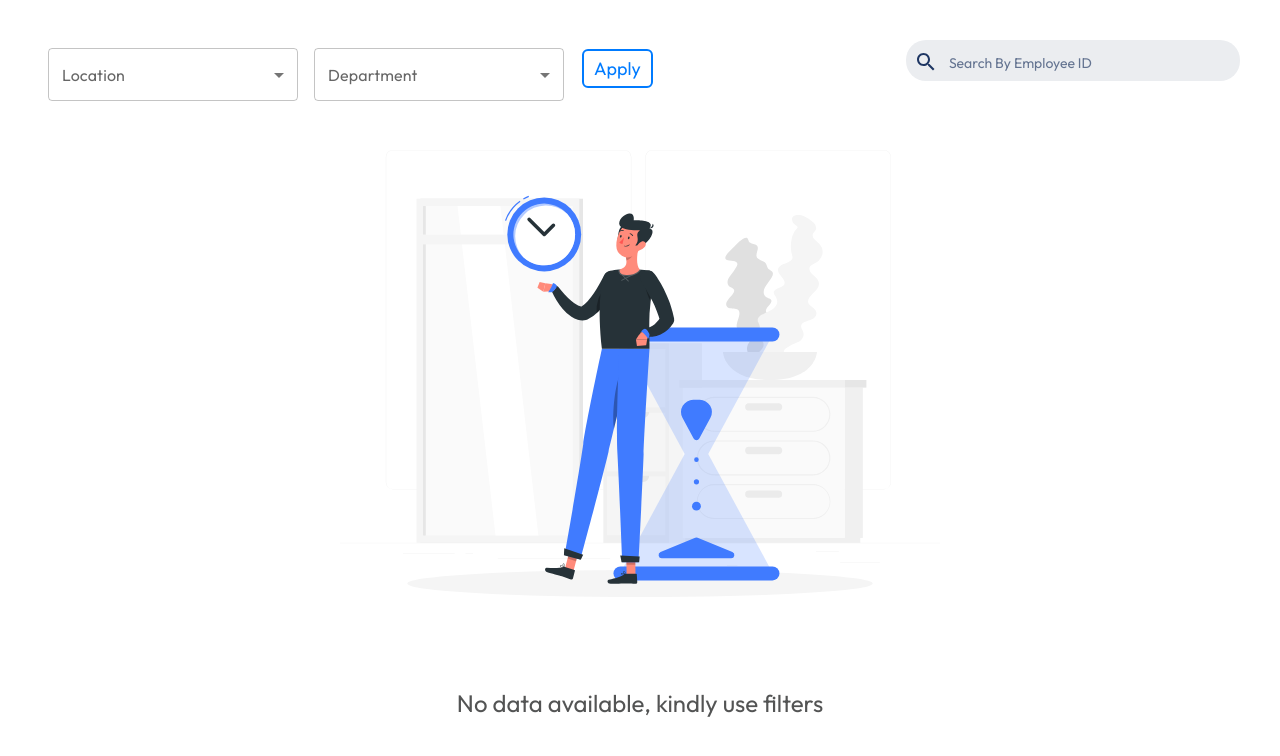
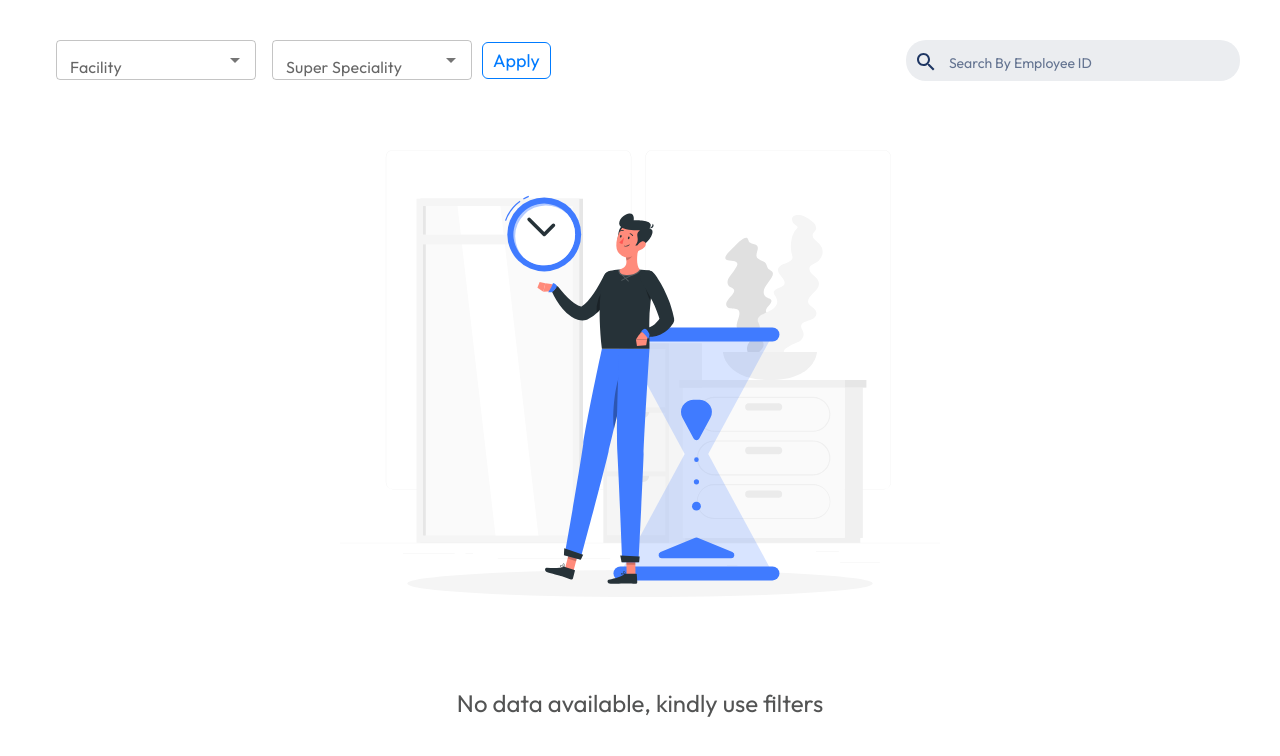
Before and after one commit to Arete-Health-Tech/organo-frontend, a React (Create React App) app: page / in a window 1280 px wide. Shown: the top 756 px of the page. Built offline with nearby package versions, Linux system fonts and the light colour scheme.

Commit message:
added functionality of serach in dropdown and update in css

```diff
--- a/package.json
+++ b/package.json
@@ -14,6 +14,7 @@
     "axios": "^1.7.9",
     "material-design-icons": "^3.0.1",
     "react": "^18.3.1",
+    "react-custom-scrollbars-2": "^4.5.0",
     "react-dom": "^18.3.1",
     "react-organizational-chart": "^2.2.1",
     "react-scripts": "5.0.1",
--- a/src/Api/api.js
+++ b/src/Api/api.js
@@ -1,11 +1,13 @@
 import axios from "axios";
 
-const baseUrl = 'http://localhost:3009/api/backend/endpoint'
+const baseUrl = 'http://localhost:3009/api/backend/endpoint/'
+// const baseUrl = 'https://organo.aretehealth.tech/'
+
 
 // Define the async function that fetches the data
 const fetchOrganoApi = async (payload) => {
     try {
-        const response = await axios.post(`${baseUrl}/getAuditComments`, payload);
+        const response = await axios.post(`${baseUrl}getAuditComments`, payload);
         return response.data;  // or return the full response if needed
     } catch (error) {
         console.error("Error fetching data:", error);
--- a/src/Components/DetailView.jsx
+++ b/src/Components/DetailView.jsx
@@ -361,7 +361,7 @@ const DetailView = ({ setDetails, details, setOpen, open, setScale }) => {
           borderTop: "1px solid rgba(0, 0, 0, 0.1) ",
           bottom: "0",
           left: "0",
-          height: "35vh",
+          height: "33vh",
           width: "72.9%",
         }}
       >
--- a/src/Components/OrgChart.jsx
+++ b/src/Components/OrgChart.jsx
@@ -1,20 +1,11 @@
+/* eslint-disable react-hooks/exhaustive-deps */
 import React, { useState, useCallback, useEffect, useRef } from "react";
 import { Tree, TreeNode } from "react-organizational-chart";
 import styles from "./style.module.css";
 import DetailView from "./DetailView";
 import DefaultScreen from "../Assets/Time management-rafiki.svg";
 import SearchIcon from "@mui/icons-material/Search";
-import {
-  Box,
-  Button,
-  FormControl,
-  InputLabel,
-  MenuItem,
-  OutlinedInput,
-  Select,
-  Stack,
-  useTheme,
-} from "@mui/material";
+import { Autocomplete, Box, Stack, TextField } from "@mui/material";
 import MailOutlineIcon from "@mui/icons-material/MailOutline";
 import PhoneAndroidIcon from "@mui/icons-material/PhoneAndroid";
 import AddIcon from "@mui/icons-material/Add";
@@ -23,50 +14,6 @@ import MenProfile from "../Assets/profile.png";
 import WomanProfile from "../Assets/woman.png";
 import OrganoApi, { searchOrganoApi } from "../Api/api";
 import { SpinnerDotted } from "spinners-react";
-
-const ITEM_HEIGHT = 48;
-const ITEM_PADDING_TOP = 8;
-const MenuProps = {
-  PaperProps: {
-    style: {
-      maxHeight: ITEM_HEIGHT * 4.5 + ITEM_PADDING_TOP,
-      width: 250,
-    },
-  },
-};
-
-function getStylesDepartment(name, department, theme) {
-  return {
-    fontWeight: department.includes(name)
-      ? theme.typography.fontWeightMedium
-      : theme.typography.fontWeightRegular,
-    fontFamily: "Outfit,sans-serif",
-  };
-}
-function getStylesSubDepartment(name, department, theme) {
-  return {
-    fontWeight: department.includes(name)
-      ? theme.typography.fontWeightMedium
-      : theme.typography.fontWeightRegular,
-    fontFamily: "Outfit,sans-serif",
-  };
-}
-function getStylesLocation(name, department, theme) {
-  return {
-    fontWeight: department.includes(name)
-      ? theme.typography.fontWeightMedium
-      : theme.typography.fontWeightRegular,
-    fontFamily: "Outfit,sans-serif",
-  };
-}
-function getStylesDesignation(name, department, theme) {
-  return {
-    fontWeight: department.includes(name)
-      ? theme.typography.fontWeightMedium
-      : theme.typography.fontWeightRegular,
-    fontFamily: "Outfit,sans-serif",
-  };
-}
 
 const OrgChart = () => {
   const [details, setDetails] = useState(null);
@@ -79,7 +26,7 @@ const OrgChart = () => {
   const [position, setPosition] = useState({ x: 0, y: 0 }); // To track the drag start position
   const [draggedPosition, setDraggedPosition] = useState({ x: 0, y: 0 }); // To track the dragged offset
   const [totalOrganoData, setTotalOrganoData] = useState([]); // To track the dragged offset
-  const [department, setDepartment] = useState([
+  const [superSpeciality, setSuperSpeciality] = useState([
     "Information_Technology",
     "Human_Resources",
     "Oncology",
@@ -117,7 +64,7 @@ const OrgChart = () => {
     "Urology",
     "Nephrology",
     "Rheumatology",
-    "Transfusion_Medicine",
+    "Transfusion_Medicine"
   ]);
   const [subDepartment, setSubDepartment] = useState([
     "Sub Department",
@@ -229,47 +176,40 @@ const OrgChart = () => {
     "Urology",
     "Nephrology",
     "Rheumatology",
-    "Blood_Bank",
+    "Blood_Bank"
   ]);
   const [location, setLocation] = useState([
     "Gurgaon",
     "Patna",
     "Ranchi",
     "Srinagar",
-    "Gurgaon Hospital",
+    "Gurgaon Hospital"
   ]);
   const [designation, setDesignation] = useState([
     "Manager",
     "Deputy Manager",
     "Executive",
-    "Assistant General Manager",
+    "Assistant General Manager"
   ]);
-  const [selectedDepartment, setSelectedDepartment] = useState("");
-  const [selectedSubDepartment, setSelectedSubDepartment] = useState("");
-  const [selectedLocation, setSelectedLocation] = useState("");
-  const [selectedDesignation, setSelectedDesignation] = useState("");
+  const [selectedSuperSpeciality, setSelectedSuperSpecialtiy] = useState(null);
+  const [selectedSubDepartment, setSelectedSubDepartment] = useState(null);
+  const [selectedLocation, setSelectedLocation] = useState(null);
+  const [selectedDesignation, setSelectedDesignation] = useState(null);
   const [loader, setLoader] = useState(false);
   const [isFilterApply, setIsFilterApply] = useState(false);
-  const clearFilter = () => {
-    setSelectedDepartment("");
-    setSelectedSubDepartment("");
-    setSelectedLocation("");
-    setSelectedDesignation("");
-    setTotalOrganoData([]);
-    setIsFilterApply(false);
-  };
+
   const apply = () => {
     const payload = {
       location: selectedLocation,
-      department: selectedDepartment,
+      department: selectedSuperSpeciality,
       subDepartment: selectedSubDepartment,
-      designation: selectedDesignation,
+      designation: selectedDesignation
     };
     if (
-      selectedLocation !== "" ||
-      selectedDepartment !== "" ||
-      selectedSubDepartment !== "" ||
-      selectedDesignation !== ""
+      selectedLocation !== null ||
+      selectedSuperSpeciality !== null ||
+      selectedSubDepartment !== null ||
+      selectedDesignation !== null
     ) {
       setIsFilterApply(true);
       setLoader(true);
@@ -285,25 +225,28 @@ const OrgChart = () => {
     }
   };
 
+  const clearFilter = () => {
+    setSelectedSuperSpecialtiy(null);
+    setSelectedSubDepartment(null);
+    setSelectedLocation(null);
+    setSelectedDesignation(null);
+    setTotalOrganoData([]);
+    setIsFilterApply(false);
+  };
+
   useEffect(() => {
-    setSelectedDepartment("");
-    setSelectedSubDepartment("");
-    setSelectedDesignation("");
+    setSelectedSuperSpecialtiy(null);
+    setSelectedSubDepartment(null);
+    setSelectedDesignation(null);
   }, [selectedLocation]);
 
-  const handleChangeDepartment = (event) => {
-    setSelectedDepartment(event.target.value);
+  const handleChangeSuperSpeciality = (event, newValue) => {
+    setSelectedSuperSpecialtiy(newValue);
   };
-  const handleChangeSubDepartment = (event) => {
-    setSelectedSubDepartment(event.target.value);
+  const handleChangeLocation = (event, newValue) => {
+    console.log(newValue);
+    setSelectedLocation(newValue);
   };
-  const handleChangeLocation = (event) => {
-    setSelectedLocation(event.target.value);
-  };
-  const handleChangeDesignation = (event) => {
-    setSelectedDesignation(event.target.value);
-  };
-
   // Handle zooming based on mouse wheel
   const handleWheel = useCallback(
     (event) => {
@@ -337,7 +280,7 @@ const OrgChart = () => {
       setPosition({ x: e.clientX, y: e.clientY });
       setDraggedPosition({
         x: draggedPosition.x + deltaX,
-        y: draggedPosition.y + deltaY,
+        y: draggedPosition.y + deltaY
       });
     }
   };
@@ -367,7 +310,7 @@ const OrgChart = () => {
       (acc, subordinate) => [
         ...acc,
         subordinate._id,
-        ...getAllDescendantIds(subordinate),
+        ...getAllDescendantIds(subordinate)
       ],
       []
     );
@@ -392,19 +335,6 @@ const OrgChart = () => {
 
   const nodeRef = useRef(null); // Reference to the DOM element
 
-  // // Function to handle smooth scrolling
-  // const handleScroll = () => {
-  //   if (nodeRef.current) {
-  //     nodeRef.current.scrollIntoView({ behavior: "smooth", block: "center" });
-  //   }
-  // };
-
-  // useEffect(() => {
-  //   if (isExpanded) {
-  //     handleScroll(); // Scroll when the node is expanded
-  //   }
-  // }, [isExpanded]); // Depend on the expanded state of the node
-
   const renderTreeNodes = (node, index) => {
     isExpanded = expandedNodeIds.includes(node._id); // Check if this node is expanded
 
@@ -428,7 +358,7 @@ const OrgChart = () => {
                 treeDiv.scrollTo({
                   left: "50%",
                   top: "20%",
-                  behavior: "smooth", // Smooth scrolling effect
+                  behavior: "smooth" // Smooth scrolling effect
                 });
               }
             }}
@@ -498,8 +428,6 @@ const OrgChart = () => {
     );
   };
 
-  const theme = useTheme();
-
   const [searchEmployeeId, setSearchEmployeeId] = useState("");
   const handleSearchKeyPress = async (e) => {
     if (e.key === "Enter" && searchEmployeeId === "") {
@@ -534,83 +462,146 @@ const OrgChart = () => {
               height: "10vh",
               position: "fixed",
               zIndex: "100",
-              backgroundColor: "white",
+              backgroundColor: "white"
             }}
           >
-            <FormControl sx={{ m: 1, width: 250 }}>
-              <InputLabel
-                id="demo-multiple-name-label"
-                sx={{ fontFamily: "Outfit,sans-serif" }}
-              >
-                Location
-              </InputLabel>
-              <Select
-                labelId="demo-multiple-name-label"
-                id="demo-multiple-name"
+            <Autocomplete
+              disablePortal
+              options={location}
               value={selectedLocation}
               onChange={handleChangeLocation}
-                input={<OutlinedInput label="Sub-Department" />}
-                MenuProps={MenuProps}
-                style={{
+              sx={{
+                width: 200,
+                marginLeft: 2,
+                "& .MuiOutlinedInput-root": {
+                  padding: "2px 8px" // Reduce padding inside the input
+                },
+                "& .MuiInputBase-root": {
+                  height: "5vh", // Set a fixed height
+                  fontSize: "14px", // Adjust font size
+                  fontFamily: "Outfit, sans-serif"
+                },
+                "& .MuiAutocomplete-input": {
+                  padding: "0 4px", // Reduce input padding
+                  textTransform: "capitalize"
+                },
+                "& .MuiInputLabel-root": {
+                  fontSize: "16px", // Adjust label size
+                  fontFamily: "Outfit, sans-serif"
+                }
+              }}
+              renderInput={(params) => (
+                <TextField
+                  {...params}
+                  label="Facility"
+                  InputLabelProps={{
+                    style: { fontFamily: "Outfit, sans-serif" }
+                  }}
+                />
+              )}
+            />
+            <Autocomplete
+              disablePortal
+              options={superSpeciality}
+              value={selectedSuperSpeciality}
+              onChange={handleChangeSuperSpeciality}
+              sx={{
+                width: 200,
+                marginLeft: 2,
+                "& .MuiOutlinedInput-root": {
+                  padding: "2px 8px" // Reduce padding inside the input
+                },
+                "& .MuiInputBase-root": {
+                  height: "5vh", // Set a fixed height
+                  fontSize: "14px", // Adjust font size
+                  fontFamily: "Outfit, sans-serif"
+                },
+                "& .MuiAutocomplete-input": {
+                  padding: "0 4px", // Reduce input padding
+                  textTransform: "capitalize"
+                },
+                "& .MuiInputLabel-root": {
+                  fontSize: "16px", // Adjust label size
+                  fontFamily: "Outfit, sans-serif"
+                }
+              }}
+              renderInput={(params) => (
+                <TextField
+                  {...params}
+                  label="Super Speciality"
+                  InputLabelProps={{
+                    style: { fontFamily: "Outfit, sans-serif" }
+                  }}
+                />
+              )}
+            />
+            {/* <Autocomplete
+              disablePortal
+              options={department}
+              value={selectedSuperSpeciality}
+              onChange={handleChangeSuperSpeciality}
+              sx={{
+                width: 250,
+                marginLeft: 2,
+                "& .MuiOutlinedInput-root": {
+                  padding: "2px 8px", // Reduce padding inside the input
+                },
+                "& .MuiInputBase-root": {
+                  height: "5vh", // Set a fixed height
+                  fontSize: "14px", // Adjust font size
+                  fontFamily: "Outfit, sans-serif",
+                },
+                "& .MuiAutocomplete-input": {
+                  padding: "0 4px", // Reduce input padding
                   textTransform: "capitalize",
-                  fontSize: "14px",
-                  fontFamily: "Outfit,sans-serif",
+                },
+                "& .MuiInputLabel-root": {
+                  fontSize: "16px", // Adjust label size
+                  fontFamily: "Outfit, sans-serif",
+                },
               }}
-              >
-                <MenuItem
-                  value={""}
-                  style={getStylesLocation("", location, theme)}
-                >
-                  Select
-                </MenuItem>
-                {location.map((value) => (
-                  <MenuItem
-                    key={value}
-                    value={value}
-                    style={getStylesLocation(value, location, theme)}
-                  >
-                    {value}
-                  </MenuItem>
-                ))}
-              </Select>
-            </FormControl>
-            <FormControl sx={{ m: 1, width: 250 }}>
-              <InputLabel
-                id="demo-multiple-name-label"
-                sx={{ fontFamily: "Outfit,sans-serif" }}
-              >
-                Department
-              </InputLabel>
-              <Select
-                labelId="demo-multiple-name-label"
-                id="demo-multiple-name"
-                value={selectedDepartment}
-                onChange={handleChangeDepartment}
-                input={<OutlinedInput label="Department" />}
-                MenuProps={MenuProps}
-                style={{
+              renderInput={(params) => (
+                <TextField
+                  {...params}
+                  label="Super Speciality"
+                  InputLabelProps={{ style: { fontFamily: "Outfit, sans-serif" } }}
+                />
+              )}
+            />
+            <Autocomplete
+              disablePortal
+              options={department}
+              value={selectedSuperSpeciality}
+              onChange={handleChangeSuperSpeciality}
+              sx={{
+                width: 250,
+                marginLeft: 2,
+                "& .MuiOutlinedInput-root": {
+                  padding: "2px 8px", // Reduce padding inside the input
+                },
+                "& .MuiInputBase-root": {
+                  height: "5vh", // Set a fixed height
+                  fontSize: "14px", // Adjust font size
+                  fontFamily: "Outfit, sans-serif",
+                },
+                "& .MuiAutocomplete-input": {
+                  padding: "0 4px", // Reduce input padding
                   textTransform: "capitalize",
-                  fontSize: "14px",
-                  fontFamily: "Outfit,sans-serif",
+                },
+                "& .MuiInputLabel-root": {
+                  fontSize: "16px", // Adjust label size
+                  fontFamily: "Outfit, sans-serif",
+                },
               }}
-              >
-                <MenuItem
-                  value={""}
-                  style={getStylesDepartment("", department, theme)}
-                >
-                  Select
-                </MenuItem>
-                {department.map((value) => (
-                  <MenuItem
-                    key={value}
-                    value={value}
-                    style={getStylesDepartment(value, department, theme)}
-                  >
-                    {value}
-                  </MenuItem>
-                ))}
-              </Select>
-            </FormControl>
+              renderInput={(params) => (
+                <TextField
+                  {...params}
+                  label="Super Speciality"
+                  InputLabelProps={{ style: { fontFamily: "Outfit, sans-serif" } }}
+                />
+              )}
+            /> */}
+
             <Stack className={styles.applyButtonStack}>
               <button className={styles.applyButton} onClick={() => apply()}>
                 Apply
@@ -618,72 +609,11 @@ const OrgChart = () => {
               <button
                 style={{ display: isFilterApply ? "block" : "none" }}
                 className={styles.clearButton}
-                onClick={() => clearFilter()}
+                onClick={clearFilter}
               >
                 Clear
               </button>
             </Stack>
-
-            {/* {selectedDepartment !== "" && <FormControl sx={{ m: 1, width: 250 }}>
-            <InputLabel
-              id="demo-multiple-name-label"
-              sx={{ fontFamily: "Outfit,sans-serif" }}
-            >
-              Sub-Department
-            </InputLabel>
-            <Select
-              labelId="demo-multiple-name-label"
-              id="demo-multiple-name"
-              value={selectedSubDepartment}
-              onChange={handleChangeSubDepartment}
-              input={<OutlinedInput label="Sub-Department" />}
-              MenuProps={MenuProps}
-            >
-              {subDepartment.map((value) => (
-                <MenuItem
-                  key={value}
-                  value={value}
-                  style={getStylesSubDepartment(value, subDepartment, theme)}
-                >
-                  {value}
-                </MenuItem>
-              ))}
-            </Select>
-          </FormControl>} */}
-            {/* {selectedDepartment !== "" && <FormControl sx={{ m: 1, width: 250 }}>
-            <InputLabel
-              id="demo-multiple-name-label"
-              sx={{ fontFamily: "Outfit,sans-serif" }}
-            >
-              Designation
-            </InputLabel>
-            <Select
-              labelId="demo-multiple-name-label"
-              id="demo-multiple-name"
-              value={selectedDesignation}
-              onChange={handleChangeDesignation}
-              input={<OutlinedInput label="Sub-Department" />}
-              MenuProps={MenuProps}
-            >
-              {designation.map((value) => (
-                <MenuItem
-                  key={value}
-                  value={value}
-                  style={getStylesDesignation(value, designation, theme)}
-                >
-                  {value}
-                </MenuItem>
-              ))}
-            </Select>
-          </FormControl>} */}
-            {/* <FormControl sx={{ m: 1, width: 250 }}>
-            <Box sx={{ fontWeight: 500, fontSize: 16, fontStyle: 'outfit,san-serif' }}>
-              Clear All
-            </Box>
-            <Box sx={{ fontWeight: 300, fontSize: 12, fontStyle: 'outfit,san-serif' }}>
-              Except Location
-            </Box>
-          </FormControl> */}
           </div>
           <div
             className={styles.filterlayout_search}
@@ -742,18 +672,16 @@ const OrgChart = () => {
           </>
         ) : (
           <>
-            {" "}
             {totalOrganoData.length > 0 ? (
+              <>
                 <div
-                className={styles.treeDiv}
+                    className={styles.scrollable_container}
                     style={{
                       marginTop: "6vh",
                       width: open ? "75%" : "100%",
                       maxWidth: "2400px",
-                  overflowX: "scroll",
+                      overflowX: "scroll", // Always show scrollbar
                       height: open ? "50vh" : "80vh",
-                  scrollbarWidth: "thin",
-                  scrollbarColor: "darkgray lightgray",
                     }}
                   onWheel={handleWheel}
                 >
@@ -767,7 +695,7 @@ const OrgChart = () => {
                       width: "200%",
                       height: "200%",
                       cursor: dragging ? "grabbing" : "grab",
-                    position: "relative",
+                      position: "relative"
                     }}
                     onMouseDown={handleMouseDown}
                     onMouseMove={handleMouseMove}
@@ -779,14 +707,12 @@ const OrgChart = () => {
                         renderTreeNodes(ordinate, index)
                       )}
                   </div>
+                </div>
                 <div
                   style={{
-                    marginBottom: "10px",
-                    position: "absolute",
-                    top: "14vh",
-                    left: "20px",
                     display: "flex",
-                    gap: "10px",
+                    justifyContent: "center",
+                    gap: "10px"
                   }}
                 >
                   <button
@@ -807,7 +733,7 @@ const OrgChart = () => {
                     Zoom Level: {Math.round(scale * 100)}%
                   </div>
                 </div>
-              </div>
+              </>
             ) : (
               <>
                 <div className={styles.defaultscreen}>
--- a/src/Components/style.module.css
+++ b/src/Components/style.module.css
@@ -59,16 +59,16 @@
   pointer-events: none;
 }
 .applyButtonStack {
-  display: flex;
-  flex-direction: row;
+  display: flex ;
+  flex-direction: row !important;
   gap: 10px;
   justify-content: center;
   align-items: center;
-  height: 7vh;
+  height: 5vh;
   margin-left: 10px;
 }
 .applyButton {
-  border: 2px solid #007bff;
+  border: 1px solid #007bff;
   color: #007bff;
   background-color: transparent;
   border-radius: 6px;
@@ -78,7 +78,7 @@
   font-family: "Outfit", sans-serif;
 }
 .clearButton {
-  border: 2px solid #ed440be0;
+  border: 1px solid #ed440be0;
   color: #ed440be0;
   background-color: transparent;
   border-radius: 6px;
@@ -127,13 +127,6 @@
   cursor: pointer;
   height: auto;
 }
-.treeDiv {
-  width: 100%;
-  padding: 5vh 5vh;
-  display: flex;
-  justify-content: space-around;
-}
-
 .imgDiv {
   width: 30%;
 }
@@ -409,3 +402,23 @@
   display: flex;
   justify-content: center;
 }
+.scrollable-container {
+  overflow-x: scroll; /* Always show horizontal scrollbar */
+  overflow-y: auto; /* Ensure vertical scrollbar when needed */
+  scrollbar-width: thin; /* Thin scrollbar for Firefox */
+  scrollbar-color: darkgray lightgray; /* Thumb and track colors for Firefox */
+}
+
+.scrollable-container::-webkit-scrollbar {
+  height: 8px; /* Persistent scrollbar height */
+  background-color: lightgray; /* Track background color */
+}
+
+.scrollable-container::-webkit-scrollbar-thumb {
+  background-color: darkgray; /* Scrollbar thumb color */
+  border-radius: 4px; /* Rounded corners */
+}
+
+.scrollable-container::-webkit-scrollbar-track {
+  background-color: lightgray; /* Track background color */
+}
```
Also changed, not shown: 1 other file (tests, documents, lock files or other folders). Lines whose indentation alone changed are shown as unchanged.
